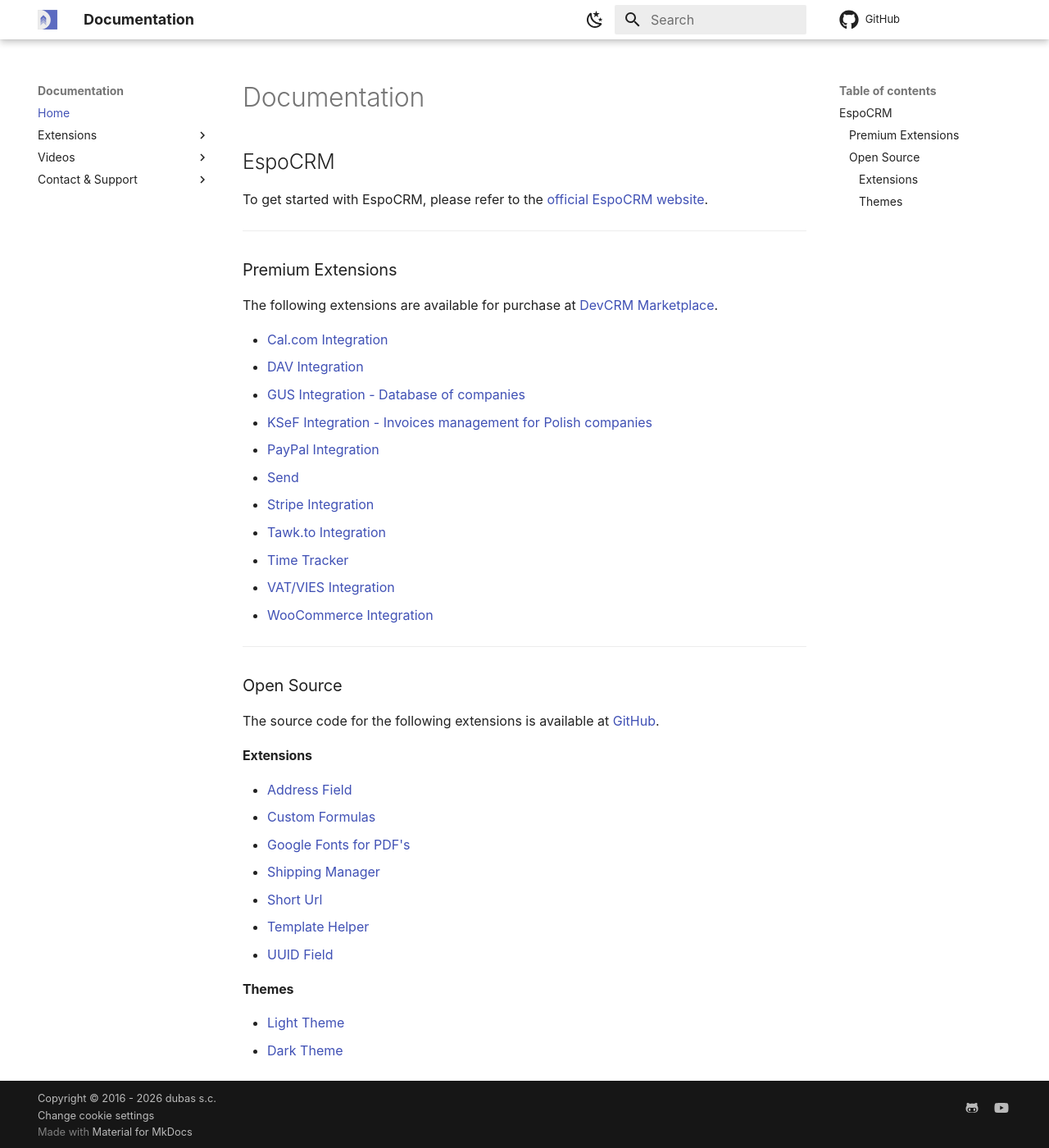
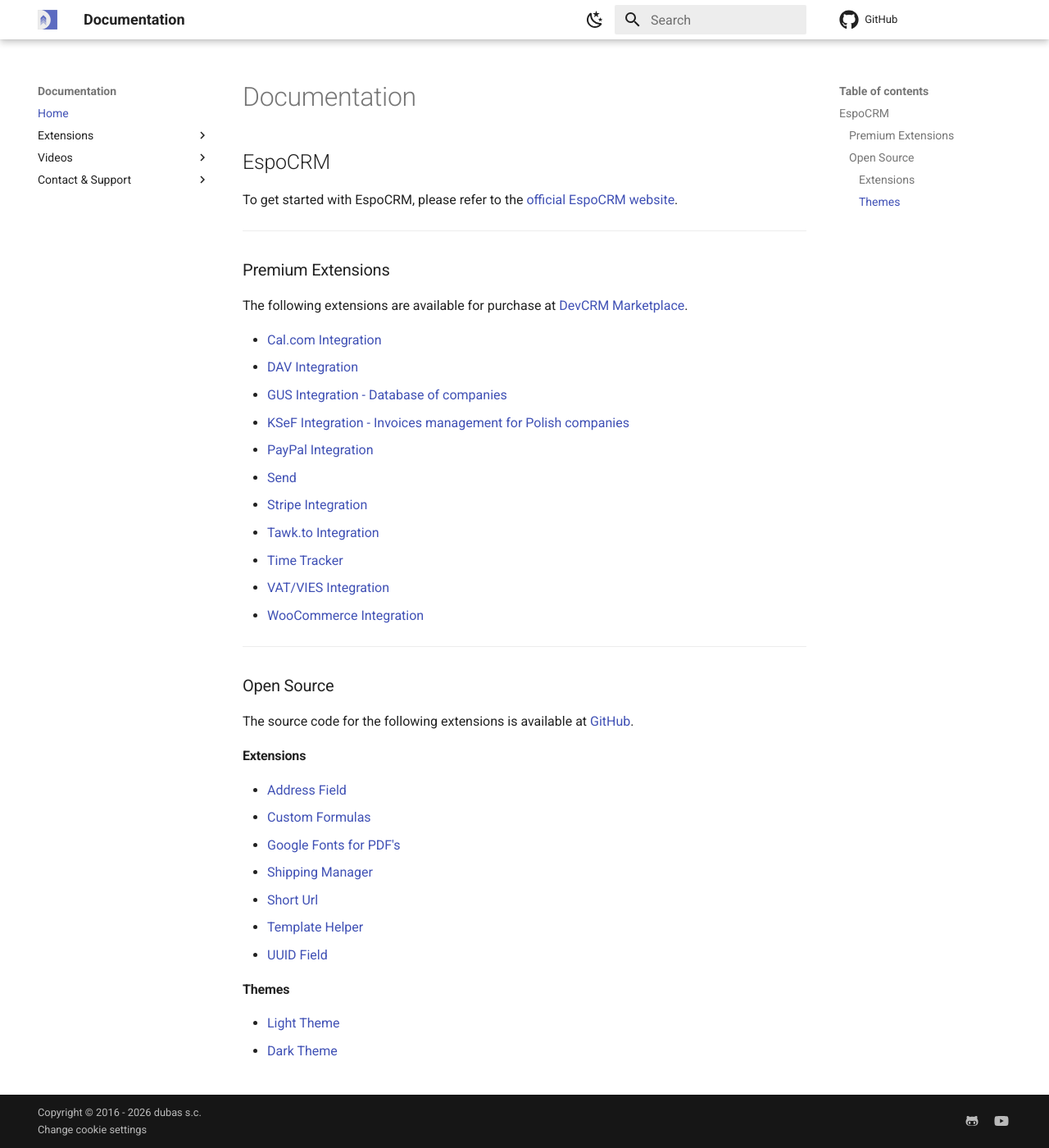
Before and after one commit to dubas-pro/documentation, an MkDocs documentation site: the page built from docs/index.md, in a window 1280 px wide and 1400 px high. Shown: the whole window at 82% size. Built offline with MkDocs 1.6.1 and Material for MkDocs 9.7.7, drawn with Linux system fonts in a browser that asks for light colours; some web fonts are replaced; comment, search, counter and statistics services are not loaded; some of the changed lines change nothing that is shown.

Commit message:
feat(theme): update font to Roboto and enhance search features

```diff
--- a/mkdocs.yml
+++ b/mkdocs.yml
@@ -37,13 +37,15 @@
   highlightjs: true
   logo: images/logo.png
   favicon: images/logo.png
+#   language: en
 
 # https://squidfunk.github.io/mkdocs-material/reference/icons-emojis/
   icon:
     repo: fontawesome/brands/github
 
   font:
-    text: OpenSans
+    text: Roboto
+    # text: Open Sans Light
 
   palette:
     # Light mode
@@ -66,6 +68,9 @@
   features:
     - navigation.tracking
     - content.tabs.link
+    - search.suggest
+    - search.highlight
+    - search.share
 
 nav:
   - Home: index.md
@@ -155,6 +160,7 @@
 plugins:
   - material/search
   - mkdocs-video
+  - git-revision-date-localized
 
 extra_javascript:
   - js/matomo.js
@@ -167,6 +173,14 @@
     - icon: fontawesome/brands/youtube
       link: https://www.youtube.com/@devcrm
       name: Video Tutorials on YouTube
+  generator: false
+#   alternate:
+#     - name: English
+#       link: /
+#       lang: en
+#     - name: Polish
+#       link: /pl/
+#       lang: pl
 
   consent:
     title: Cookie consent
```
